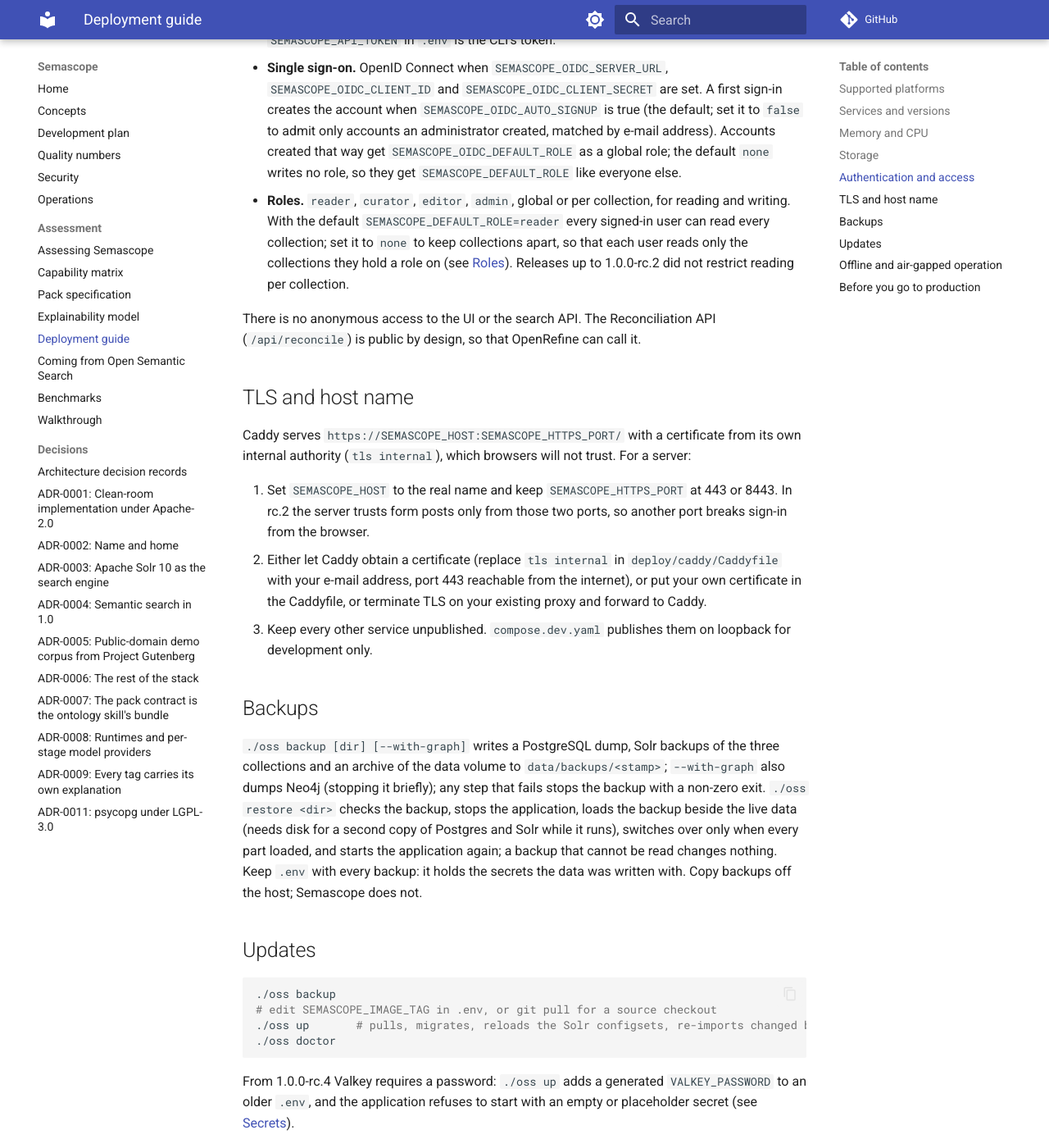
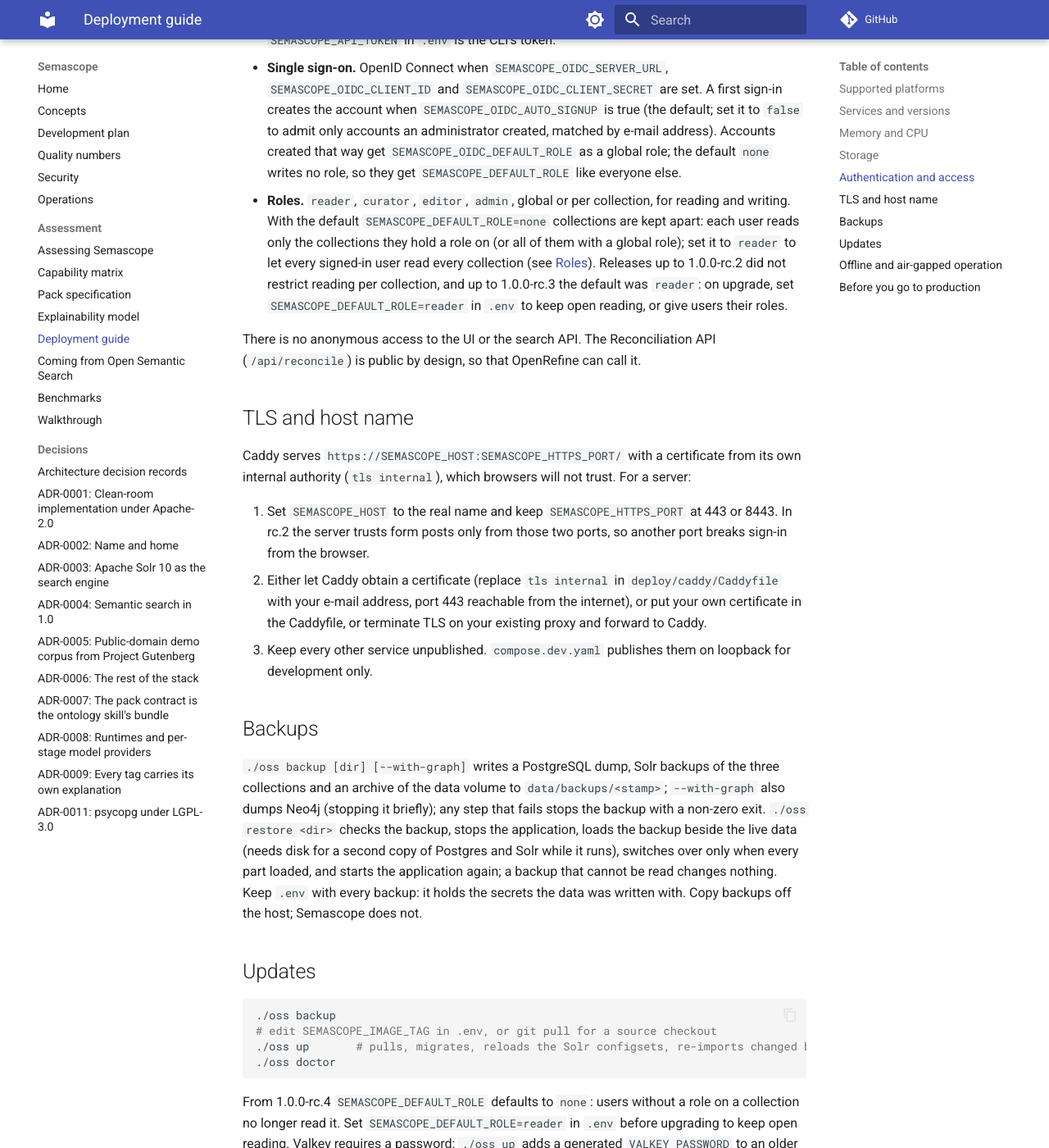
Before and after one commit to rdb420/semascope, an MkDocs documentation site: the page built from docs/assess/deployment.md, in a window 1280 px wide and 1400 px high, scrolled down 3005 px. Shown: the whole window at 82% size. Built offline with MkDocs 1.6.1 and Material for MkDocs 9.7.7, drawn with Linux system fonts in a browser that asks for light colours; comment, search, counter and statistics services are not loaded; some of the changed text lies outside the part shown.

Commit message:
Read access is denied by default: SEMASCOPE_DEFAULT_ROLE defaults to none
A signed-in user without a role on a collection no longer reads it unless
the deployment sets SEMASCOPE_DEFAULT_ROLE=reader. `oss init` writes
`none` for new installs. Staff, global roles and per-collection roles are
unchanged. The authorisation matrix now runs with the default rather than
setting `none` itself; tests that relied on open reading give their users
a role. Upgrade note in docs/operations.md.

Agent: claude-code
Co-Authored-By: Claude Opus 5.5 <noreply@anthropic.com>

````diff
--- a/docs/assess/deployment.md
+++ b/docs/assess/deployment.md
@@ -96,11 +96,13 @@ with `scripts/bench_size.py` on a sample of your own documents.
   writes no role, so they get `SEMASCOPE_DEFAULT_ROLE` like everyone else.
 - **Roles.** `reader`, `curator`, `editor`, `admin`, global or per
   collection, for reading and writing. With the default
-  `SEMASCOPE_DEFAULT_ROLE=reader` every signed-in user can read every
-  collection; set it to `none` to keep collections apart, so that each user
-  reads only the collections they hold a role on (see
-  [Roles](../concepts.md#roles)). Releases up to 1.0.0-rc.2 did not restrict
-  reading per collection.
+  `SEMASCOPE_DEFAULT_ROLE=none` collections are kept apart: each user reads
+  only the collections they hold a role on (or all of them with a global
+  role); set it to `reader` to let every signed-in user read every
+  collection (see [Roles](../concepts.md#roles)). Releases up to 1.0.0-rc.2
+  did not restrict reading per collection, and up to 1.0.0-rc.3 the default
+  was `reader`: on upgrade, set `SEMASCOPE_DEFAULT_ROLE=reader` in `.env` to
+  keep open reading, or give users their roles.
 
 There is no anonymous access to the UI or the search API. The
 Reconciliation API (`/api/reconcile`) is public by design, so that
@@ -144,7 +146,9 @@ not.
 ./oss doctor
 ```
 
-From 1.0.0-rc.4 Valkey requires a password: `./oss up` adds a generated
+From 1.0.0-rc.4 `SEMASCOPE_DEFAULT_ROLE` defaults to `none`: users without
+a role on a collection no longer read it. Set `SEMASCOPE_DEFAULT_ROLE=reader`
+in `.env` before upgrading to keep open reading. Valkey requires a password: `./oss up` adds a generated
 `VALKEY_PASSWORD` to an older `.env`, and the application refuses to start
 with an empty or placeholder secret (see [Secrets](../operations.md#secrets)).
 
@@ -192,7 +196,8 @@ What still needs a network:
       placeholder secrets of `.env.example`) and backed up somewhere safe,
       outside the host
 - [ ] A scheduled `./oss backup` copied off the host, and one restore tried
-- [ ] Roles assigned; `SEMASCOPE_DEFAULT_ROLE` chosen deliberately (`none`
-      when collections must be kept apart)
+- [ ] Roles assigned; `SEMASCOPE_DEFAULT_ROLE` chosen deliberately (the
+      default `none` keeps collections apart; `reader` opens reading to every
+      signed-in user)
 - [ ] The `remote` runtime pointed only at services you control, because
       document text is sent to them
````
Also changed, not shown: docs/concepts.md (+6 -3 lines), docs/operations.md (+6 -0 lines), docs/security.md (+4 -4 lines), 9 other files.
